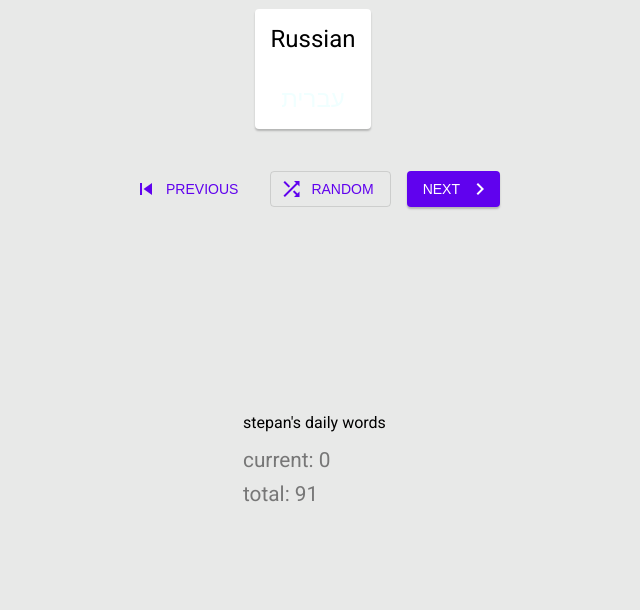
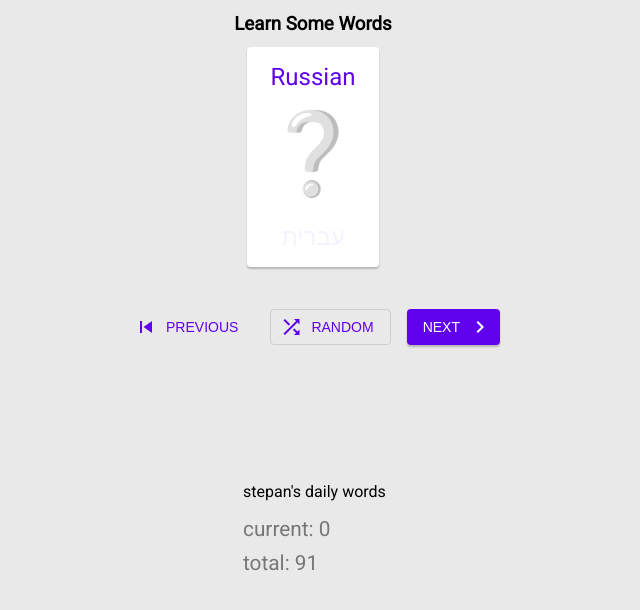
Before and after one commit to StepanoidTeam/learn-hebrew, a website with bundled scripts: page challenges/deck/index.html in a window 1280 px wide. Shown: the part 132-742 px from the top of the page, without its empty margins (327-967 px from the left). Built offline with nearby package versions, Linux system fonts and the light colour scheme.

Commit message:
deck layout refac

```diff
--- a/challenges/deck/index.html
+++ b/challenges/deck/index.html
@@ -9,24 +9,28 @@
   </head>
   <body>
     <h1>Deck</h1>
+    <h3>learn some words</h3>
 
-    <div class="card">
-      <div class="card__title word" id="russian">russian</div>
-      <div class="card__title word hiddenWord" id="hebrew">עברית</div>
+    <div class="card-holder">
+      <div class="card word-card">
+        <div class="card__title" id="rus">russian</div>
+        <div class="emo-block" id="emo"></div>
+        <div class="card__title" id="heb">עברית</div>
+      </div>
     </div>
 
     <div class="button-container">
-      <button class="text" id="prevButton">
+      <button class="btn-prev text">
         <i class="material-icons">skip_previous</i><span>Previous</span>
       </button>
-      <button class="outlined" id="randomButton">
+      <button class="btn-random outlined">
         <i class="material-icons">shuffle</i><span>Random</span>
       </button>
-
-      <button class="contained" id="nextButton">
+      <button class="btn-next contained">
         <span>Next</span><i class="material-icons">keyboard_arrow_right</i>
       </button>
     </div>
+
     <div class="info-container">
       <p id="dictName"></p>
       <p id="wordNumber"></p>
--- a/challenges/deck/style.css
+++ b/challenges/deck/style.css
@@ -8,6 +8,41 @@
   font-size: 1.5em;
   font-weight: 100;
   /*background-color: grey;*/
+}
+
+.word-card {
+  background-color: #fff;
+  transition: all 100ms ease-in-out;
+}
+
+.word-card.flip {
+  background-color: #f6f6f6;
+}
+
+.word-card #rus {
+  opacity: 1;
+}
+
+.word-card #heb {
+  opacity: 0.05;
+}
+
+.word-card.flip #rus {
+  opacity: 0.05;
+}
+
+.word-card.flip #heb {
+  opacity: 1;
+}
+
+.word-card .emo-block {
+  font-size: 5em;
+  height: 100px;
+  padding: 0 16px;
+}
+
+.word-card .emo-block:empty:after {
+  content: "❔";
 }
 
 .word {
```
